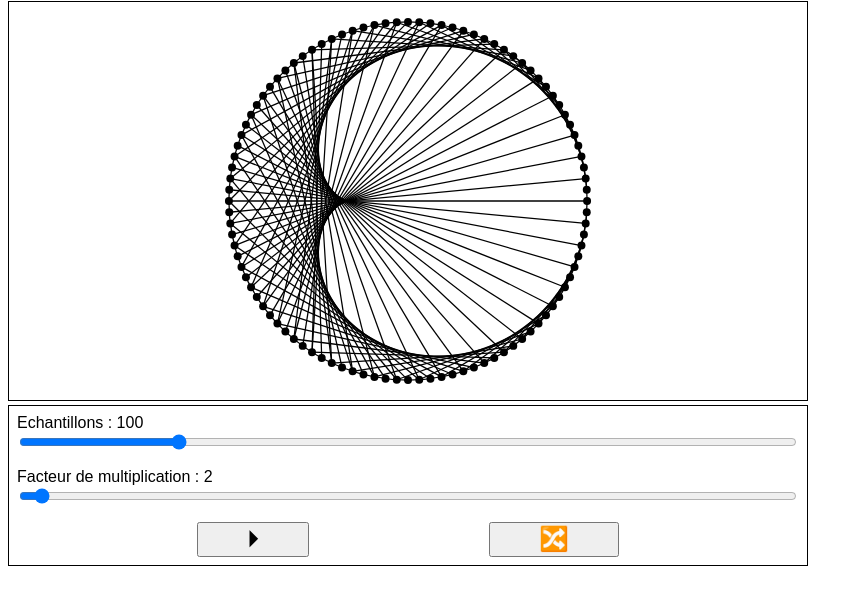
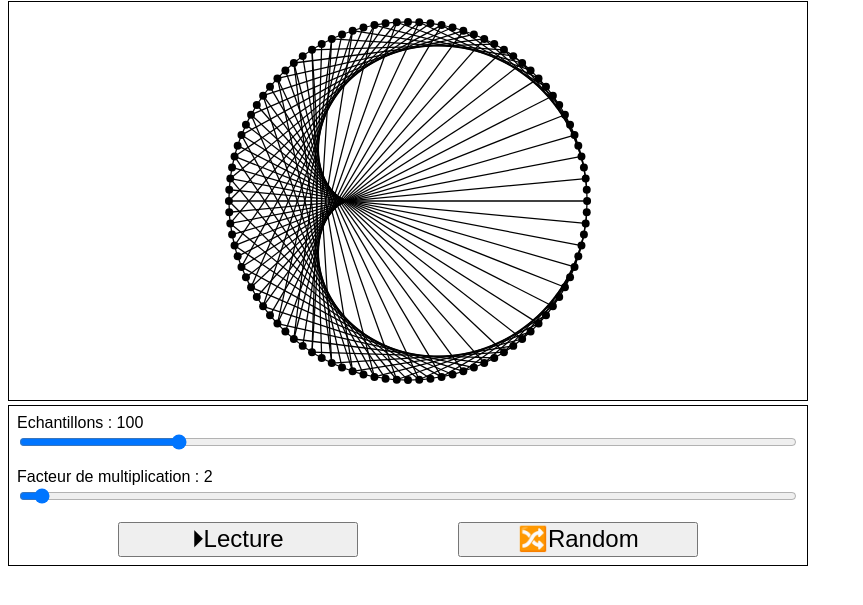
Before and after one commit to jlg-formation/spt-sept-2024, a plain HTML site: page front/index.html in a window 1280 px wide. Shown: the part 79-684 px from the top of the page, without its empty margins (0-863 px from the left). Drawn offline with Linux system fonts and the light colour scheme.

Commit message:
dev: preventing cls

```diff
--- a/front/Command.js
+++ b/front/Command.js
@@ -53,8 +53,8 @@ export class Command {
         this.config[key] + "";
 
       $("div.command div.buttons button.play").innerHTML = this.isPlaying
-        ? "⏸"
-        : "⏵";
+        ? "⏸Pause"
+        : "⏵Lecture";
     }
   }
 
--- a/front/index.html
+++ b/front/index.html
@@ -24,8 +24,8 @@
         <input type="range" min="0" max="100" step="0.01" />
       </label>
       <div class="buttons">
-        <button class="play">⏵</button>
-        <button class="random">🔀</button>
+        <button class="play">⏵Lecture</button>
+        <button class="random">🔀Random</button>
       </div>
     </div>
   </body>
--- a/front/style.css
+++ b/front/style.css
@@ -52,6 +52,7 @@ div.command {
     display: flex;
     justify-content: space-evenly;
     button {
+      width: 15rem;
       padding: 0.1rem 3rem;
       cursor: pointer;
       font-size: 1.5rem;
```
